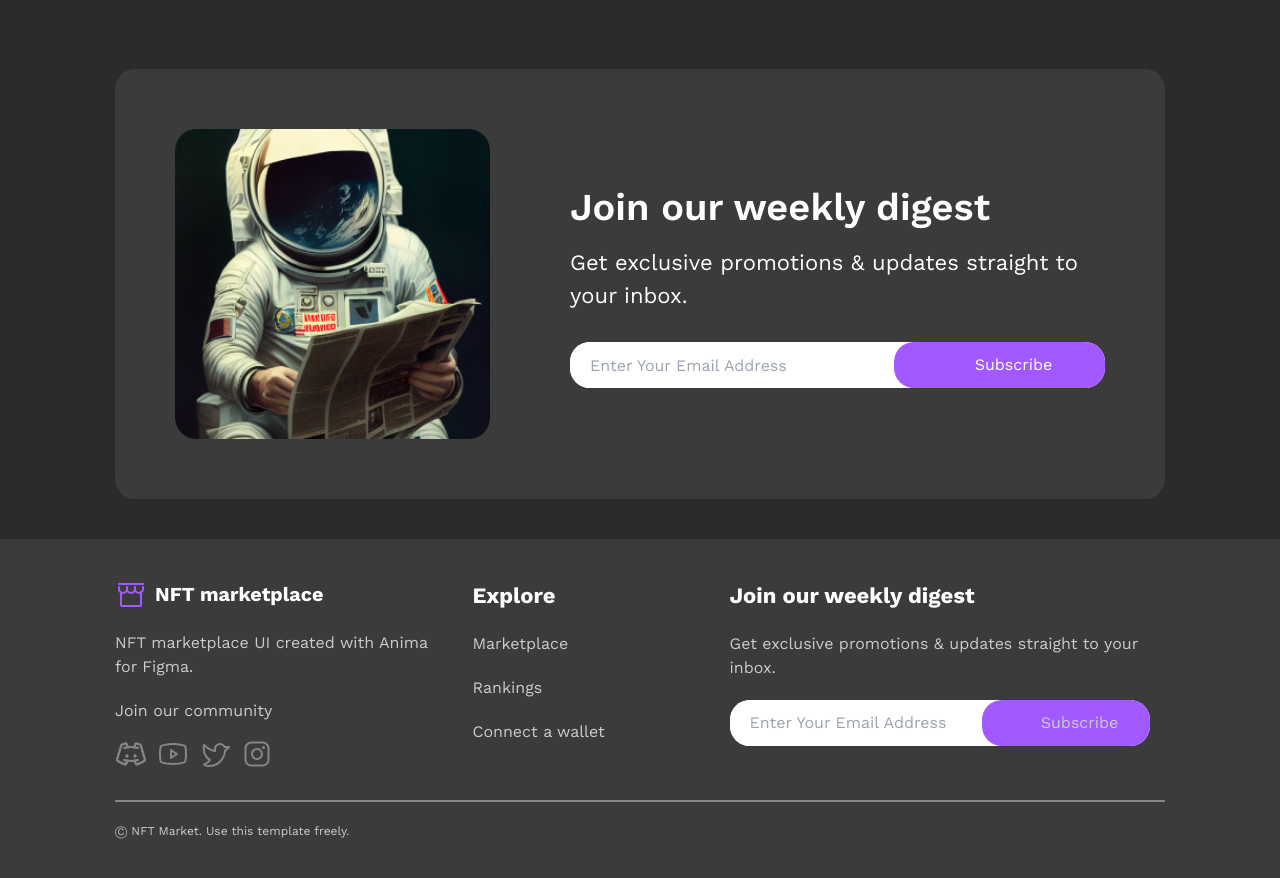
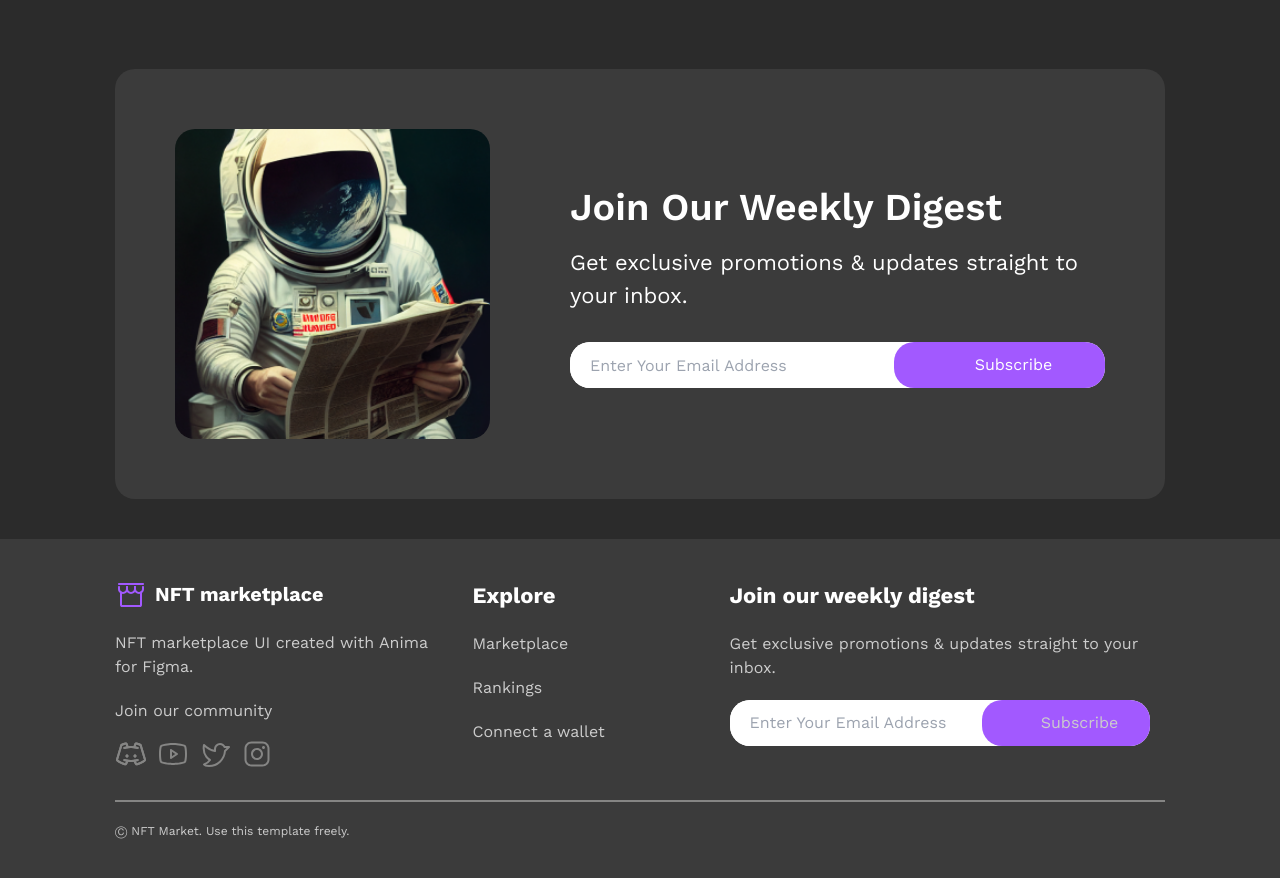
Before and after one commit to talhak911/talha-nft-marketplace, a React (Create React App) app: page / in a window 1280 px wide. Shown: the part 4080-4958 px from the top of the page. Built offline with nearby package versions, Linux system fonts and the light colour scheme; no server answers; some icons are missing.

Commit message:
adjust image

```diff
--- a/src/components/subscribeWidget/SubscribeWidget.tsx
+++ b/src/components/subscribeWidget/SubscribeWidget.tsx
@@ -6,14 +6,14 @@ export default function SubscribeWidget(){
             <div className="flex flex-col  mx-auto max-w-[1050px] ">
                 <div className=" md:py-[40px] md:px-[30px] lg:p-[60px]   md:bg-[#3B3B3B] rounded-[20px]">
                     <div className="flex flex-col md:flex-row justify-center items-center gap-[10px] md:gap-[30px] lg:gap-[80px]">
-                        <img className="h-[255px] max-w-[315px] w-full md:h-[280px] md:w-[300px] lg:w-[425px]  lg:h-[310px] rounded-[20px]" src={astronautImage} alt="" />
+                        <img className="h-[255px] object-cover max-w-[315px] w-full md:h-[280px] md:w-[300px] lg:w-[425px]  lg:h-[310px] rounded-[20px]" src={astronautImage} alt="" />
 
                         <div className="flex flex-col gap-[30px] ">
                             <div className="flex flex-col gap-[10px]">
-                                    <h4 className=" font-semibold text-[28px] lg:text-[38px]">
+                                    <h4 className=" font-semibold text-[28px] lg:text-[38px] capitalize">
                                     Join our weekly digest
                                     </h4>
-                                    <span className="text-[16px] lg:text-[22px] ">
+                                    <span className="text-[16px] lg:text-[22px] font-normal ">
                                     Get exclusive promotions & updates straight to your inbox.
                                     </span>
                             </div>
```
